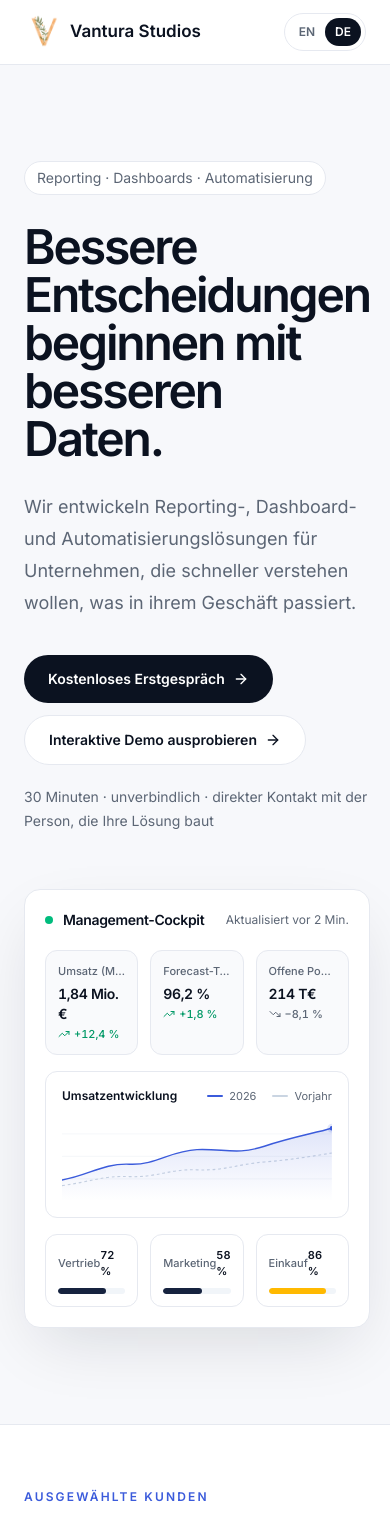
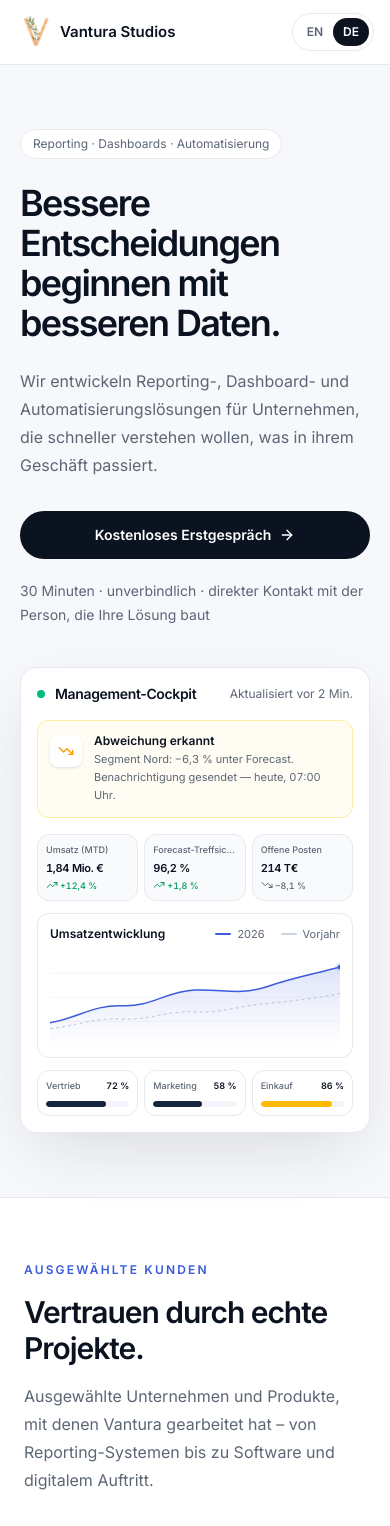
Before and after one commit to rem0ulade/vantura-neu, a Next.js app: page /de/reporting in a window 390 px wide. Shown: the top 1526 px of the page. Built offline with nearby package versions, Linux system fonts and the light colour scheme.

Commit message:
Optimize reporting hero and mobile demo placement (#19)
Move the interactive demo CTA below the problem section, integrate the deviation alert into the dashboard, and improve the mobile layout.

```diff
--- a/components/LocalizedReporting.tsx
+++ b/components/LocalizedReporting.tsx
@@ -63,10 +63,10 @@ export function LocalizedReporting({locale}:{locale:'en'|'de'}){
  const t=text[locale], prefix=locale==='de'?'/de':'', basePath=process.env.NEXT_PUBLIC_BASE_PATH ?? '', demoHref=`${prefix}/reporting/demo/`
  const contact=`mailto:jk@vantura-studios.com?subject=${encodeURIComponent(locale==='de'?'Erstgespräch: Reporting & Daten':'Intro call: Reporting & data')}`
  return <div className="min-h-screen bg-white text-ink">
-  <header className="sticky top-0 z-50 border-b border-line bg-white/90 backdrop-blur"><nav className="mx-auto flex h-16 max-w-6xl items-center justify-between px-6 lg:px-8"><Link href={`${prefix}/`} className="flex items-center gap-2.5"><img src={basePath+'/brand/vantura-logo.png'} alt="" className="h-9 w-9 object-contain"/><span className="text-[17px] font-semibold">Vantura Studios</span></Link><div className="flex items-center gap-3"><Link href={`${prefix}/`} className="hidden text-sm text-muted sm:block">{t.home}</Link><LanguageSwitch locale={locale}/><a href={contact} className="hidden rounded-full bg-ink px-4 py-2 text-sm font-medium text-white sm:block">{t.call}</a></div></nav></header>
-  <main><section className="bg-paper"><div className="mx-auto grid max-w-6xl gap-14 px-6 py-24 lg:grid-cols-2 lg:px-8 lg:py-32"><div><p className="inline-flex rounded-full border border-line bg-white px-3 py-1.5 text-sm text-muted">{t.badge}</p><h1 className="mt-7 text-5xl font-semibold tracking-[-.045em] sm:text-7xl">{t.hero}</h1><p className="mt-7 max-w-xl text-lg leading-8 text-muted">{t.intro}</p><div className="mt-9 flex flex-wrap gap-3"><a href={contact} className="inline-flex items-center gap-2 rounded-full bg-ink px-6 py-3.5 text-sm font-semibold text-white">{t.call}<ArrowRight size={16}/></a><Link href={demoHref} className="inline-flex items-center gap-2 rounded-full border border-line bg-white px-6 py-3.5 text-sm font-semibold text-ink transition hover:border-ink">{t.demoCta}<ArrowRight size={16}/></Link></div><p className="mt-5 text-sm leading-6 text-muted">{t.proofLine}</p></div><HeroDashboard/></div></section>
+  <header className="sticky top-0 z-50 border-b border-line bg-white/90 backdrop-blur"><nav className="mx-auto flex h-16 max-w-6xl items-center justify-between px-4 sm:px-6 lg:px-8"><Link href={`${prefix}/`} className="flex min-w-0 items-center gap-2"><img src={basePath+'/brand/vantura-logo.png'} alt="" className="h-9 w-9 shrink-0 object-contain"/><span className="truncate text-[15px] font-semibold sm:text-[17px]">Vantura Studios</span></Link><div className="ml-3 flex shrink-0 items-center gap-3"><Link href={`${prefix}/`} className="hidden text-sm text-muted sm:block">{t.home}</Link><LanguageSwitch locale={locale}/><a href={contact} className="hidden rounded-full bg-ink px-4 py-2 text-sm font-medium text-white sm:block">{t.call}</a></div></nav></header>
+  <main><section className="bg-paper"><div className="mx-auto grid max-w-6xl gap-10 px-5 py-16 sm:px-6 sm:py-20 lg:grid-cols-2 lg:items-center lg:gap-14 lg:px-8 lg:py-28"><div><p className="inline-flex rounded-full border border-line bg-white px-3 py-1.5 text-xs text-muted sm:text-sm">{t.badge}</p><h1 className="mt-6 text-4xl font-semibold tracking-[-.045em] sm:mt-7 sm:text-6xl lg:text-7xl">{t.hero}</h1><p className="mt-6 max-w-xl text-base leading-7 text-muted sm:mt-7 sm:text-lg sm:leading-8">{t.intro}</p><a href={contact} className="mt-8 inline-flex w-full items-center justify-center gap-2 rounded-full bg-ink px-6 py-3.5 text-sm font-semibold text-white sm:mt-9 sm:w-auto">{t.call}<ArrowRight size={16}/></a><p className="mt-5 text-sm leading-6 text-muted">{t.proofLine}</p></div><HeroDashboard/></div></section>
   <section className="border-y border-line bg-white py-16"><div className="mx-auto max-w-6xl px-6 lg:px-8"><div className="max-w-3xl"><p className="text-xs font-semibold uppercase tracking-[.18em] text-accent">{t.clientsEyebrow}</p><h2 className="mt-4 text-3xl font-semibold tracking-[-.035em] sm:text-4xl">{t.clientsTitle}</h2><p className="mt-4 leading-7 text-muted">{t.clientsLead}</p></div><div className="mt-10 grid grid-cols-2 gap-4 sm:grid-cols-3 lg:grid-cols-5">{CUSTOMERS.map(customer=><a key={customer.name} href={customer.href} target="_blank" rel="noreferrer" aria-label={customer.name} className="group flex h-28 items-center justify-center rounded-2xl border border-line bg-paper px-5 transition-all duration-300 hover:-translate-y-1 hover:bg-white hover:shadow-card"><img src={basePath+customer.logo} alt={customer.name} className="max-h-16 w-full object-contain opacity-75 grayscale transition-all duration-300 group-hover:opacity-100 group-hover:grayscale-0"/></a>)}</div></div></section>
-  <section className="mx-auto max-w-6xl px-6 py-24 lg:px-8"><h2 className="text-4xl font-semibold sm:text-5xl">{t.problem}</h2><p className="mt-5 max-w-3xl text-lg leading-8 text-muted">{t.problemText}</p><div className="mt-12 grid gap-5 sm:grid-cols-2 lg:grid-cols-4">{t.cards.map(([a,b,I])=><article key={a as string} className="rounded-2xl border border-line p-6"><I size={20}/><h3 className="mt-5 font-semibold">{a}</h3><p className="mt-2 text-sm leading-6 text-muted">{b}</p></article>)}</div></section>
+  <section className="mx-auto max-w-6xl px-5 py-16 sm:px-6 sm:py-24 lg:px-8"><h2 className="text-3xl font-semibold tracking-[-.03em] sm:text-5xl">{t.problem}</h2><p className="mt-5 max-w-3xl text-base leading-7 text-muted sm:text-lg sm:leading-8">{t.problemText}</p><Link href={demoHref} className="mt-8 inline-flex w-full items-center justify-center gap-2 rounded-full border border-line bg-white px-6 py-3.5 text-sm font-semibold text-ink transition hover:border-ink sm:w-auto">{t.demoCta}<ArrowRight size={16}/></Link><div className="mt-10 grid gap-4 sm:mt-12 sm:grid-cols-2 sm:gap-5 lg:grid-cols-4">{t.cards.map(([a,b,I])=><article key={a as string} className="rounded-2xl border border-line p-5 sm:p-6"><I size={20}/><h3 className="mt-5 font-semibold">{a}</h3><p className="mt-2 text-sm leading-6 text-muted">{b}</p></article>)}</div></section>
   <section className="bg-paper py-24"><div className="mx-auto max-w-6xl px-6 lg:px-8"><h2 className="text-4xl font-semibold sm:text-5xl">{t.solution}</h2><p className="mt-5 max-w-3xl text-lg leading-8 text-muted">{t.solutionText}</p><div className="mt-12 grid gap-6 md:grid-cols-2">{t.services.map(([a,b,I])=><article key={a as string} className="rounded-2xl border border-line bg-white p-8"><I size={22}/><h3 className="mt-5 text-xl font-semibold">{a}</h3><p className="mt-3 leading-7 text-muted">{b}</p></article>)}</div></div></section>
   <section className="mx-auto max-w-6xl px-6 py-24 lg:px-8">
    <div className="mb-5 flex flex-col gap-2 sm:flex-row sm:items-center sm:justify-between"><p className="inline-flex w-fit rounded-full border border-line bg-paper px-3 py-1.5 text-xs font-semibold uppercase tracking-[.14em] text-muted">{t.demoLabel}</p><p className="max-w-xl text-xs leading-5 text-muted sm:text-right">{t.demoDisclaimer}</p></div>
--- a/components/dashboard/HeroDashboard.tsx
+++ b/components/dashboard/HeroDashboard.tsx
@@ -24,13 +24,13 @@ export function HeroDashboard() {
   const reduceMotion = useReducedMotion()
 
   return (
-    <div className="relative">
+    <div className="min-w-0">
       {/* Hauptkarte */}
       <motion.div
         initial={reduceMotion ? false : { opacity: 0, y: 32, scale: 0.98 }}
         animate={{ opacity: 1, y: 0, scale: 1 }}
         transition={{ duration: 0.9, delay: 0.25, ease: [0.21, 0.47, 0.32, 0.98] }}
-        className="rounded-2xl border border-line bg-white p-5 shadow-soft sm:p-6"
+        className="rounded-2xl border border-line bg-white p-4 shadow-soft sm:p-6"
       >
         {/* Kopfzeile */}
         <div className="flex items-center justify-between">
@@ -41,19 +41,37 @@ export function HeroDashboard() {
             </span>
             <p className="text-sm font-semibold tracking-tight">Management-Cockpit</p>
           </div>
-          <p className="text-xs text-muted">Aktualisiert vor 2 Min.</p>
+          <p className="hidden text-xs text-muted min-[390px]:block">Aktualisiert vor 2 Min.</p>
         </div>
 
+        {/* Operativer Hinweis im Dashboard-Kontext */}
+        <motion.div
+          initial={reduceMotion ? false : { opacity: 0, y: 12 }}
+          animate={{ opacity: 1, y: 0 }}
+          transition={{ duration: 0.7, delay: 1.1, ease: [0.21, 0.47, 0.32, 0.98] }}
+          className="mt-4 flex items-start gap-3 rounded-xl border border-amber-200/70 bg-amber-50/60 p-3 sm:p-4"
+        >
+          <span className="mt-0.5 flex h-8 w-8 shrink-0 items-center justify-center rounded-lg bg-white text-amber-500 shadow-sm">
+            <TrendingDown size={16} />
+          </span>
+          <div className="min-w-0">
+            <p className="text-xs font-semibold">Abweichung erkannt</p>
+            <p className="tnum mt-0.5 text-[11px] leading-relaxed text-muted">
+              Segment Nord: −6,3 % unter Forecast. Benachrichtigung gesendet — heute, 07:00 Uhr.
+            </p>
+          </div>
+        </motion.div>
+
         {/* KPI-Zeile */}
-        <div className="mt-5 grid grid-cols-3 gap-3">
+        <div className="mt-4 grid grid-cols-3 gap-1.5 sm:mt-5 sm:gap-3">
           {KPIS.map((kpi) => (
-            <div key={kpi.label} className="rounded-xl border border-line bg-paper/70 p-3">
-              <p className="truncate text-[11px] font-medium text-muted">{kpi.label}</p>
-              <p className="tnum mt-1 text-sm font-semibold tracking-tight sm:text-base">
+            <div key={kpi.label} className="min-w-0 rounded-xl border border-line bg-paper/70 p-2 sm:p-3">
+              <p className="truncate text-[9px] font-medium text-muted sm:text-[11px]">{kpi.label}</p>
+              <p className="tnum mt-1 truncate text-[11px] font-semibold tracking-tight sm:text-base">
                 {kpi.value}
               </p>
               <p
-                className={`tnum mt-0.5 flex items-center gap-1 text-[11px] font-medium ${
+                className={`tnum mt-0.5 flex items-center gap-0.5 text-[9px] font-medium sm:gap-1 sm:text-[11px] ${
                   kpi.up ? 'text-emerald-600' : 'text-muted'
                 }`}
               >
@@ -65,10 +83,10 @@ export function HeroDashboard() {
         </div>
 
         {/* Umsatzchart */}
-        <div className="mt-4 rounded-xl border border-line p-4">
+        <div className="mt-3 rounded-xl border border-line p-3 sm:mt-4 sm:p-4">
           <div className="flex items-center justify-between">
             <p className="text-xs font-semibold">Umsatzentwicklung</p>
-            <div className="flex items-center gap-4 text-[11px] text-muted">
+            <div className="hidden items-center gap-4 text-[11px] text-muted min-[390px]:flex">
               <span className="flex items-center gap-1.5">
                 <span className="h-0.5 w-4 rounded-full bg-accent" /> 2026
               </span>
@@ -116,10 +134,10 @@ export function HeroDashboard() {
         </div>
 
         {/* Budgetverbrauch */}
-        <div className="mt-4 grid grid-cols-3 gap-3">
+        <div className="mt-3 grid grid-cols-3 gap-1.5 sm:mt-4 sm:gap-3">
           {BUDGETS.map((b, i) => (
-            <div key={b.label} className="rounded-xl border border-line p-3">
-              <div className="flex items-center justify-between text-[11px]">
+            <div key={b.label} className="min-w-0 rounded-xl border border-line p-2 sm:p-3">
+              <div className="flex items-center justify-between gap-1 text-[9px] sm:text-[11px]">
                 <span className="font-medium text-muted">{b.label}</span>
                 <span className="tnum font-semibold">{b.pct} %</span>
               </div>
@@ -136,27 +154,6 @@ export function HeroDashboard() {
         </div>
       </motion.div>
 
-      {/* Schwebende Hinweiskarte */}
-      <motion.div
-        initial={reduceMotion ? false : { opacity: 0, y: 16 }}
-        animate={{ opacity: 1, y: 0 }}
-        transition={{ duration: 0.8, delay: 1.2, ease: [0.21, 0.47, 0.32, 0.98] }}
-        className="absolute -bottom-6 -left-4 hidden rounded-xl border border-line bg-white p-4 shadow-soft sm:block lg:-left-10"
-      >
-        <div className="flex items-start gap-3">
-          <span className="mt-0.5 flex h-8 w-8 shrink-0 items-center justify-center rounded-lg bg-amber-50 text-amber-500">
-            <TrendingDown size={16} />
-          </span>
-          <div>
-            <p className="text-xs font-semibold">Abweichung erkannt</p>
-            <p className="tnum mt-0.5 text-[11px] leading-relaxed text-muted">
-              Segment Nord: −6,3 % unter Forecast.
-              <br />
-              Benachrichtigung gesendet — heute, 07:00 Uhr.
-            </p>
-          </div>
-        </div>
-      </motion.div>
     </div>
   )
 }
```
